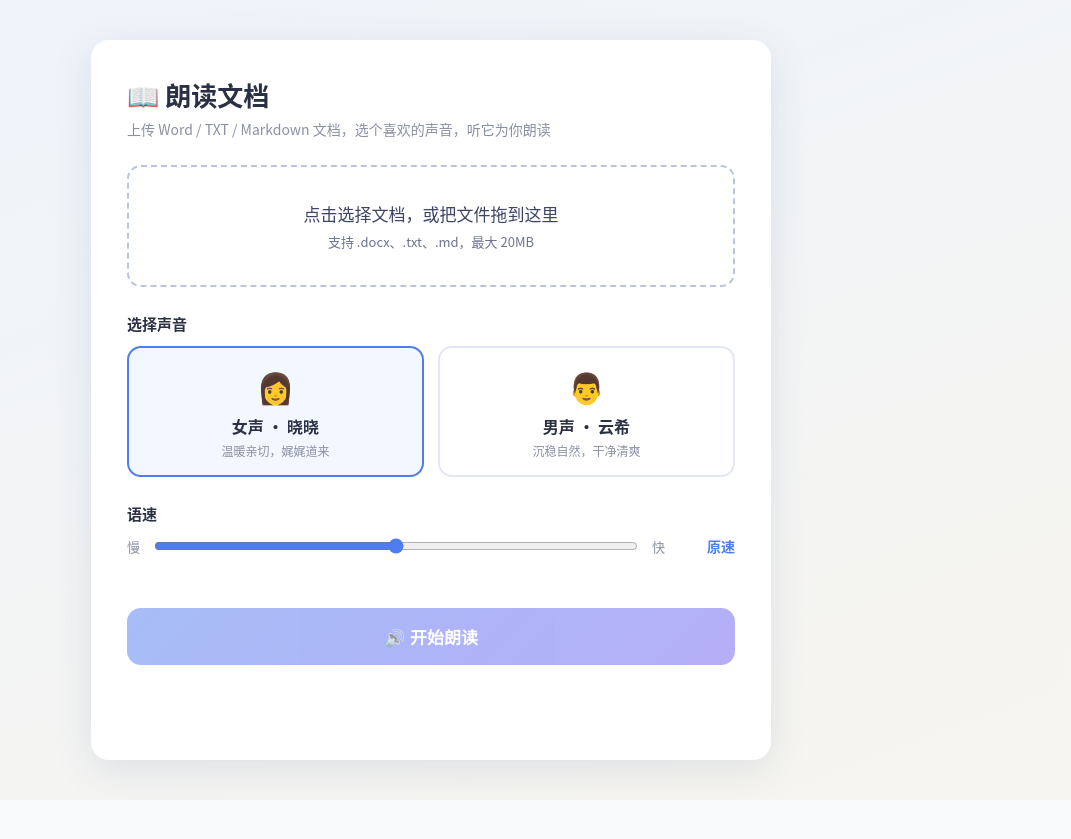
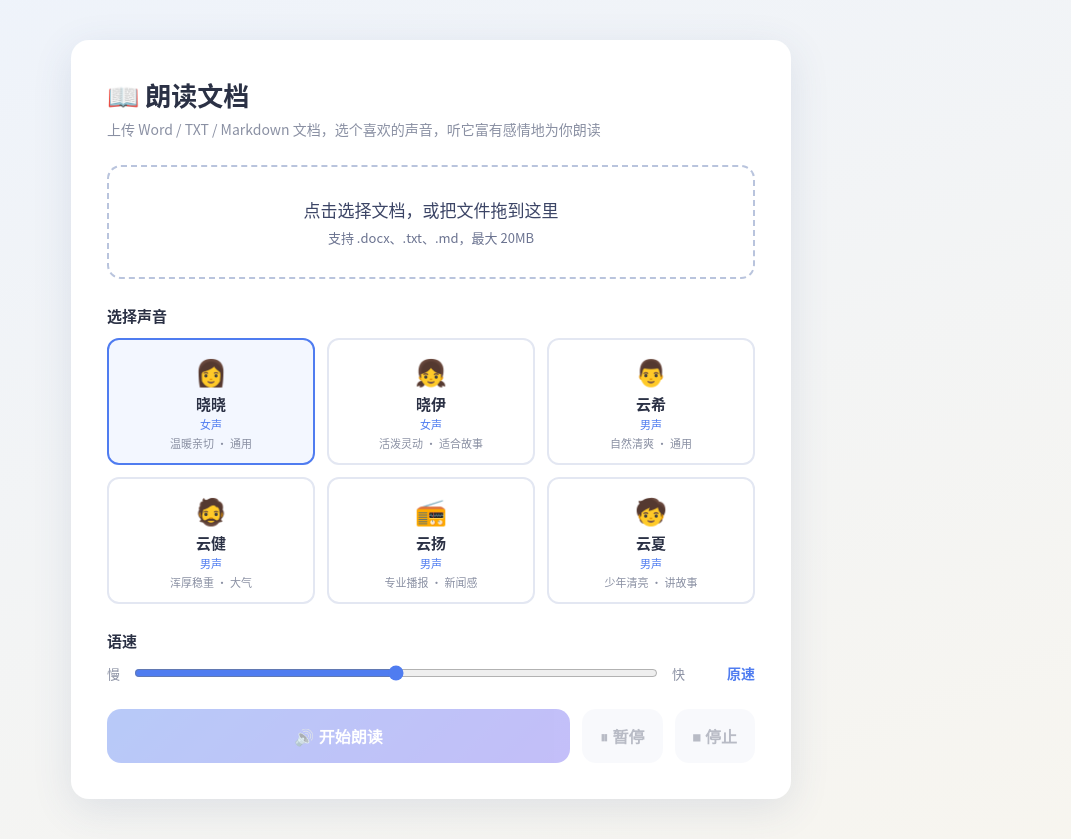
Before and after one commit to wangyongping2025-png/my-first-code, a Flask app: page / in a window 1280 px wide. Shown: the whole page, without its empty margins (209-1280 px from the left). Before the commit the page ends 800 px from the top, so only its background shows below. Run offline with Flask 3, Linux system fonts and the light colour scheme; some libraries are stand-ins or nearby versions.

Commit message:
朗读软件升级：长文档分段朗读、暂停/继续/停止、进度显示、扩充6种声音、新增Mac双击启动器

```diff
--- a/langdu/app.py
+++ b/langdu/app.py
@@ -2,14 +2,16 @@
 """朗读文档小软件
 
 上传 Word（.docx）、TXT 或 Markdown（.md）文档，
-选择男声或女声，用自然流畅的普通话朗读出来。
+选择喜欢的普通话声音，用自然流畅、富有感情的声音朗读出来。
+支持长文档自动分段、逐段朗读、暂停/继续、从任意一段开始。
 
 语音引擎：微软 Edge 神经网络语音（edge-tts），免费、音质自然、有情感起伏。
 
-运行方法：
-    pip install -r requirements.txt
-    python app.py
+运行方法（macOS）：
+    pip3 install -r requirements.txt
+    python3 app.py
 然后用浏览器打开 http://127.0.0.1:5000
+（更简单的办法：直接双击「启动朗读软件.command」）
 """
 
 import asyncio
@@ -23,11 +25,16 @@ from flask import Flask, jsonify, render_template, request, send_file
 app = Flask(__name__)
 app.config["MAX_CONTENT_LENGTH"] = 20 * 1024 * 1024  # 最大 20MB
 
-# 两个最自然、最有感情的普通话声音
+# 可选的普通话声音（都是自然有感情的神经网络语音）
 VOICES = {
-    "female": "zh-CN-XiaoxiaoNeural",  # 女声：晓晓，活泼温暖
-    "male": "zh-CN-YunxiNeural",       # 男声：云希，阳光自然
+    "zh-CN-XiaoxiaoNeural": {"name": "晓晓", "gender": "女声", "desc": "温暖亲切 · 通用", "emoji": "👩"},
+    "zh-CN-XiaoyiNeural":   {"name": "晓伊", "gender": "女声", "desc": "活泼灵动 · 适合故事", "emoji": "👧"},
+    "zh-CN-YunxiNeural":    {"name": "云希", "gender": "男声", "desc": "自然清爽 · 通用", "emoji": "👨"},
+    "zh-CN-YunjianNeural":  {"name": "云健", "gender": "男声", "desc": "浑厚稳重 · 大气", "emoji": "🧔"},
+    "zh-CN-YunyangNeural":  {"name": "云扬", "gender": "男声", "desc": "专业播报 · 新闻感", "emoji": "📻"},
+    "zh-CN-YunxiaNeural":   {"name": "云夏", "gender": "男声", "desc": "少年清亮 · 讲故事", "emoji": "🧒"},
 }
+DEFAULT_VOICE = "zh-CN-XiaoxiaoNeural"
 
 
 # ---------- 文档解析 ----------
@@ -98,7 +105,7 @@ async def synthesize(text: str, voice: str, rate: str) -> bytes:
 
 @app.route("/")
 def index():
-    return render_template("index.html")
+    return render_template("index.html", voices=VOICES, default_voice=DEFAULT_VOICE)
 
 
 @app.route("/api/extract", methods=["POST"])
@@ -120,13 +127,15 @@ def api_extract():
 
 @app.route("/api/tts", methods=["POST"])
 def api_tts():
-    """把文字合成为语音，返回 MP3。"""
+    """把一段文字合成为语音，返回 MP3。"""
     payload = request.get_json(silent=True) or {}
     text = (payload.get("text") or "").strip()
     if not text:
         return jsonify({"error": "没有可朗读的文字"}), 400
 
-    voice = VOICES.get(payload.get("voice"), VOICES["female"])
+    voice = payload.get("voice")
+    if voice not in VOICES:
+        voice = DEFAULT_VOICE
 
     # 语速：-50 ~ +50（百分比），默认原速
     try:
@@ -151,4 +160,5 @@ def api_tts():
 
 if __name__ == "__main__":
     print("朗读文档小软件已启动，请用浏览器打开 http://127.0.0.1:5000")
+    print("（按 Control + C 可以停止软件）")
     app.run(host="127.0.0.1", port=5000, debug=False)
--- a/langdu/templates/index.html
+++ b/langdu/templates/index.html
@@ -20,7 +20,7 @@
     border-radius: 18px;
     box-shadow: 0 10px 40px rgba(60, 80, 130, 0.12);
     width: 100%;
-    max-width: 680px;
+    max-width: 720px;
     padding: 36px;
   }
   h1 { font-size: 26px; margin-bottom: 6px; }
@@ -29,7 +29,7 @@
   .drop {
     border: 2px dashed #b9c4dd;
     border-radius: 14px;
-    padding: 34px 20px;
+    padding: 30px 20px;
     text-align: center;
     cursor: pointer;
     transition: all .2s;
@@ -48,20 +48,20 @@
   .section { margin-top: 26px; }
   .label { font-size: 15px; font-weight: 600; margin-bottom: 12px; }
 
-  .voices { display: flex; gap: 14px; }
+  .voices { display: grid; grid-template-columns: repeat(3, 1fr); gap: 12px; }
   .voice {
-    flex: 1;
     border: 2px solid #e3e7f2;
-    border-radius: 14px;
-    padding: 16px;
+    border-radius: 12px;
+    padding: 12px;
     text-align: center;
     cursor: pointer;
     transition: all .15s;
     user-select: none;
   }
-  .voice .icon { font-size: 30px; }
-  .voice .name { font-size: 16px; font-weight: 600; margin-top: 6px; }
-  .voice .desc { font-size: 12px; color: #8a90a3; margin-top: 4px; }
+  .voice .icon { font-size: 26px; }
+  .voice .name { font-size: 15px; font-weight: 600; margin-top: 4px; }
+  .voice .gender { font-size: 11px; color: #4f7cf0; margin-top: 2px; }
+  .voice .desc { font-size: 11px; color: #8a90a3; margin-top: 3px; }
   .voice.active { border-color: #4f7cf0; background: #f3f7ff; }
 
   .speedRow { display: flex; align-items: center; gap: 14px; }
@@ -69,7 +69,7 @@
   .speedVal { width: 56px; text-align: right; font-size: 14px; color: #4f7cf0; font-weight: 600; }
 
   textarea {
-    width: 100%; height: 180px; resize: vertical;
+    width: 100%; height: 150px; resize: vertical;
     border: 1.5px solid #e3e7f2; border-radius: 12px;
     padding: 14px; font-size: 14px; line-height: 1.7;
     color: #2b3145; outline: none; display: none;
@@ -77,32 +77,47 @@
   textarea:focus { border-color: #4f7cf0; }
   .charCount { font-size: 12px; color: #8a90a3; margin-top: 6px; display: none; }
 
+  .btnRow { display: flex; gap: 12px; margin-top: 26px; }
   .btn {
-    width: 100%; margin-top: 26px;
+    flex: 1;
     background: linear-gradient(135deg, #4f7cf0, #6b5ef0);
     color: #fff; border: none; border-radius: 14px;
-    padding: 16px; font-size: 17px; font-weight: 600;
+    padding: 15px; font-size: 16px; font-weight: 600;
     cursor: pointer; transition: opacity .15s;
   }
   .btn:hover { opacity: .92; }
-  .btn:disabled { opacity: .5; cursor: not-allowed; }
+  .btn:disabled { opacity: .4; cursor: not-allowed; }
+  .btn.secondary {
+    background: #eef1f8; color: #4f5670; flex: 0 0 auto; padding: 15px 18px;
+  }
 
   .status { margin-top: 14px; font-size: 14px; text-align: center; display: none; }
   .status.info { color: #4f7cf0; display: block; }
   .status.error { color: #e05656; display: block; }
 
-  audio { width: 100%; margin-top: 18px; display: none; }
-  .download {
-    display: none; text-align: center; margin-top: 10px;
-    font-size: 14px; color: #4f7cf0; text-decoration: none;
+  audio { width: 100%; margin-top: 16px; display: none; }
+
+  .segments {
+    margin-top: 18px; max-height: 260px; overflow-y: auto;
+    border: 1.5px solid #eef1f8; border-radius: 12px; padding: 6px;
+    display: none;
   }
-  .download:hover { text-decoration: underline; }
+  .seg {
+    padding: 10px 12px; border-radius: 8px; font-size: 14px; line-height: 1.6;
+    cursor: pointer; transition: background .12s; color: #4f5670;
+    display: flex; gap: 10px;
+  }
+  .seg:hover { background: #f3f7ff; }
+  .seg .num { color: #b9c0d4; font-size: 12px; flex: 0 0 28px; padding-top: 2px; }
+  .seg.playing { background: #eaf1ff; color: #2b3145; }
+  .seg.playing .num { color: #4f7cf0; font-weight: 700; }
+  .seg.done { color: #aab0c2; }
 </style>
 </head>
 <body>
 <div class="card">
   <h1>📖 朗读文档</h1>
-  <div class="subtitle">上传 Word / TXT / Markdown 文档，选个喜欢的声音，听它为你朗读</div>
+  <div class="subtitle">上传 Word / TXT / Markdown 文档，选个喜欢的声音，听它富有感情地为你朗读</div>
 
   <div class="drop" id="drop">
     <div class="big">点击选择文档，或把文件拖到这里</div>
@@ -113,17 +128,15 @@
 
   <div class="section">
     <div class="label">选择声音</div>
-    <div class="voices">
-      <div class="voice active" data-voice="female">
-        <div class="icon">👩</div>
-        <div class="name">女声 · 晓晓</div>
-        <div class="desc">温暖亲切，娓娓道来</div>
+    <div class="voices" id="voices">
+      {% for vid, v in voices.items() %}
+      <div class="voice {% if vid == default_voice %}active{% endif %}" data-voice="{{ vid }}">
+        <div class="icon">{{ v.emoji }}</div>
+        <div class="name">{{ v.name }}</div>
+        <div class="gender">{{ v.gender }}</div>
+        <div class="desc">{{ v.desc }}</div>
       </div>
-      <div class="voice" data-voice="male">
-        <div class="icon">👨</div>
-        <div class="name">男声 · 云希</div>
-        <div class="desc">沉稳自然，干净清爽</div>
-      </div>
+      {% endfor %}
     </div>
   </div>
 
@@ -143,10 +156,16 @@
     <div class="charCount" id="charCount"></div>
   </div>
 
-  <button class="btn" id="readBtn" disabled>🔊 开始朗读</button>
+  <div class="btnRow">
+    <button class="btn" id="playBtn" disabled>🔊 开始朗读</button>
+    <button class="btn secondary" id="pauseBtn" disabled>⏸ 暂停</button>
+    <button class="btn secondary" id="stopBtn" disabled>⏹ 停止</button>
+  </div>
+
   <div class="status" id="status"></div>
   <audio id="player" controls></audio>
-  <a class="download" id="download" download="朗读.mp3">⬇️ 下载 MP3 音频</a>
+
+  <div class="segments" id="segments"></div>
 </div>
 
 <script>
@@ -156,31 +175,41 @@ const filenameEl = document.getElementById('filename');
 const textEl = document.getElementById('text');
 const textLabel = document.getElementById('textLabel');
 const charCount = document.getElementById('charCount');
-const readBtn = document.getElementById('readBtn');
+const playBtn = document.getElementById('playBtn');
+const pauseBtn = document.getElementById('pauseBtn');
+const stopBtn = document.getElementById('stopBtn');
 const statusEl = document.getElementById('status');
 const player = document.getElementById('player');
-const downloadEl = document.getElementById('download');
 const speedEl = document.getElementById('speed');
 const speedVal = document.getElementById('speedVal');
+const segmentsEl = document.getElementById('segments');
 
-let voice = 'female';
+let voice = '{{ default_voice }}';
 
-// 声音选择
+// 朗读引擎的状态
+let segments = [];        // 分好的段落文字
+let audioCache = {};      // 已生成的语音（按段缓存）
+let current = -1;         // 当前正在读第几段
+let playing = false;      // 是否处于朗读流程中
+
+// ---- 声音选择 ----
 document.querySelectorAll('.voice').forEach(el => {
   el.onclick = () => {
     document.querySelectorAll('.voice').forEach(v => v.classList.remove('active'));
     el.classList.add('active');
     voice = el.dataset.voice;
+    audioCache = {};   // 换了声音，之前生成的作废
   };
 });
 
-// 语速显示
+// ---- 语速 ----
 speedEl.oninput = () => {
   const v = parseInt(speedEl.value);
   speedVal.textContent = v === 0 ? '原速' : (v > 0 ? '+' + v + '%' : v + '%');
+  audioCache = {};     // 换了语速，之前生成的作废
 };
 
-// 文件选择与拖拽
+// ---- 文件选择与拖拽 ----
 drop.onclick = () => fileInput.click();
 drop.ondragover = e => { e.preventDefault(); drop.classList.add('over'); };
 drop.ondragleave = () => drop.classList.remove('over');
@@ -200,7 +229,8 @@ async function handleFile(file) {
   filenameEl.textContent = '📄 ' + file.name;
   filenameEl.style.display = 'block';
   setStatus('正在读取文档…', 'info');
-  readBtn.disabled = true;
+  stopReading();
+  playBtn.disabled = true;
 
   const form = new FormData();
   form.append('file', file);
@@ -213,46 +243,158 @@ async function handleFile(file) {
     textLabel.style.display = 'block';
     charCount.style.display = 'block';
     charCount.textContent = '共 ' + data.chars + ' 个字';
-    readBtn.disabled = false;
-    setStatus('文档读取成功，点击下面的按钮开始朗读', 'info');
+    playBtn.disabled = false;
+    setStatus('文档读取成功，点击「开始朗读」即可', 'info');
   } catch (err) {
     setStatus('❌ ' + err.message, 'error');
   }
 }
 
-readBtn.onclick = async () => {
-  const text = textEl.value.trim();
-  if (!text) { setStatus('❌ 没有可朗读的文字', 'error'); return; }
+// ---- 把长文字分成适合朗读的小段 ----
+function splitSegments(text, maxChars = 180) {
+  const segs = [];
+  for (let para of text.split(/\n+/)) {
+    para = para.trim();
+    if (!para) continue;
+    if (para.length <= maxChars) { segs.push(para); continue; }
+    // 段落太长，按句子标点再切
+    const sentences = para.split(/(?<=[。！？!?；;])/);
+    let buf = '';
+    for (const s of sentences) {
+      if (!s) continue;
+      if ((buf + s).length <= maxChars) { buf += s; }
+      else {
+        if (buf) segs.push(buf);
+        if (s.length <= maxChars) { buf = s; }
+        else { // 单句仍超长，硬切
+          for (let i = 0; i < s.length; i += maxChars) segs.push(s.slice(i, i + maxChars));
+          buf = '';
+        }
+      }
+    }
+    if (buf) segs.push(buf);
+  }
+  return segs;
+}
 
-  readBtn.disabled = true;
-  player.style.display = 'none';
-  downloadEl.style.display = 'none';
-  setStatus('正在生成语音，文档越长等待越久，请稍候…', 'info');
+// ---- 渲染段落列表 ----
+function renderSegments() {
+  segmentsEl.innerHTML = '';
+  segments.forEach((seg, i) => {
+    const div = document.createElement('div');
+    div.className = 'seg';
+    div.dataset.index = i;
+    div.innerHTML = '<span class="num">' + (i + 1) + '</span><span>' + escapeHtml(seg) + '</span>';
+    div.onclick = () => { playFrom(i); };  // 点哪段就从哪段开始
+    segmentsEl.appendChild(div);
+  });
+  segmentsEl.style.display = segments.length ? 'block' : 'none';
+}
 
-  try {
+function escapeHtml(s) {
+  return s.replace(/[&<>]/g, c => ({ '&': '&amp;', '<': '&lt;', '>': '&gt;' }[c]));
+}
+
+function highlight(i) {
+  segmentsEl.querySelectorAll('.seg').forEach(el => {
+    const idx = parseInt(el.dataset.index);
+    el.classList.toggle('playing', idx === i);
+    el.classList.toggle('done', idx < i);
+  });
+  const cur = segmentsEl.querySelector('.seg.playing');
+  if (cur) cur.scrollIntoView({ block: 'nearest', behavior: 'smooth' });
+}
+
+// ---- 生成某一段的语音（带缓存，避免重复生成）----
+async function fetchSegment(i) {
+  if (audioCache[i]) return audioCache[i];
   const resp = await fetch('/api/tts', {
     method: 'POST',
     headers: { 'Content-Type': 'application/json' },
-      body: JSON.stringify({ text: text, voice: voice, speed: parseInt(speedEl.value) })
+    body: JSON.stringify({ text: segments[i], voice: voice, speed: parseInt(speedEl.value) })
   });
   if (!resp.ok) {
-      const data = await resp.json();
+    const data = await resp.json().catch(() => ({}));
     throw new Error(data.error || '语音合成失败');
   }
-    const blob = await resp.blob();
-    const url = URL.createObjectURL(blob);
-    player.src = url;
+  const url = URL.createObjectURL(await resp.blob());
+  audioCache[i] = url;
+  return url;
+}
+
+// ---- 从第 i 段开始朗读 ----
+async function playFrom(i) {
+  if (i < 0 || i >= segments.length) { finishReading(); return; }
+  playing = true;
+  current = i;
+  updateButtons();
+  highlight(i);
+  setStatus('正在朗读 第 ' + (i + 1) + ' / ' + segments.length + ' 段…', 'info');
   player.style.display = 'block';
-    downloadEl.href = url;
-    downloadEl.style.display = 'block';
-    setStatus('✅ 语音生成完毕，正在播放', 'info');
-    player.play();
+
+  let url;
+  try {
+    url = await fetchSegment(i);
   } catch (err) {
     setStatus('❌ ' + err.message, 'error');
-  } finally {
-    readBtn.disabled = false;
+    stopReading();
+    return;
   }
+  if (!playing || current !== i) return;  // 期间被停止/跳段了
+
+  player.src = url;
+  player.play();
+  // 提前把下一段也生成好，衔接更顺
+  if (i + 1 < segments.length) fetchSegment(i + 1).catch(() => {});
+}
+
+// 一段读完，自动接下一段
+player.onended = () => { if (playing) playFrom(current + 1); };
+
+function finishReading() {
+  setStatus('✅ 全部朗读完毕', 'info');
+  stopReading();
+}
+
+function stopReading() {
+  playing = false;
+  current = -1;
+  player.pause();
+  highlight(-1);
+  updateButtons();
+}
+
+function updateButtons() {
+  stopBtn.disabled = !playing;
+  pauseBtn.disabled = !playing;
+  pauseBtn.textContent = (playing && player.paused) ? '▶ 继续' : '⏸ 暂停';
+}
+
+// ---- 按钮 ----
+playBtn.onclick = () => {
+  const text = textEl.value.trim();
+  if (!text) { setStatus('❌ 没有可朗读的文字', 'error'); return; }
+  segments = splitSegments(text);
+  audioCache = {};
+  renderSegments();
+  setStatus('正在准备语音，请稍候…', 'info');
+  playFrom(0);
 };
+
+pauseBtn.onclick = () => {
+  if (!playing) return;
+  if (player.paused) { player.play(); setStatus('继续朗读…', 'info'); }
+  else { player.pause(); setStatus('已暂停，点「继续」接着读', 'info'); }
+  updateButtons();
+};
+
+stopBtn.onclick = () => {
+  stopReading();
+  setStatus('已停止', 'info');
+};
+
+player.onplay = updateButtons;
+player.onpause = updateButtons;
 </script>
 </body>
 </html>
```
Also changed, not shown: 1 other file. Lines whose indentation alone changed are shown as unchanged.
